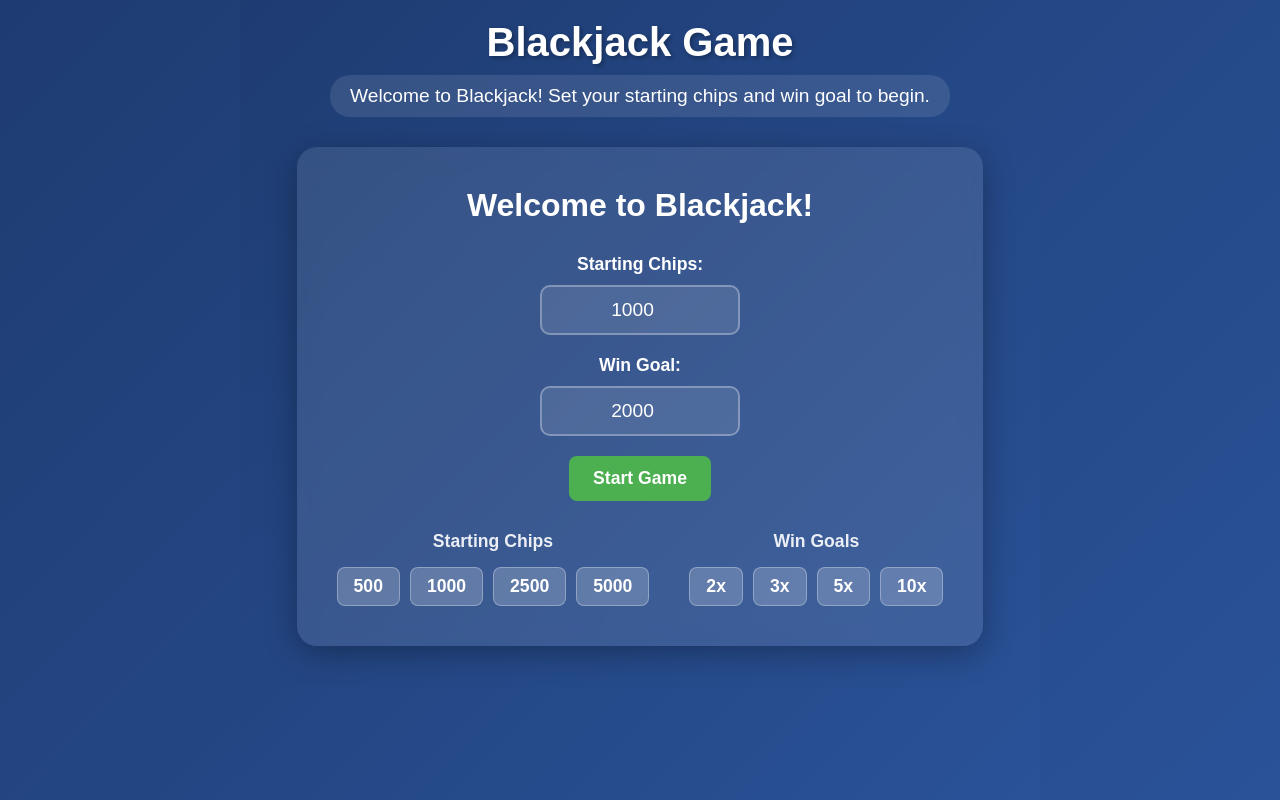
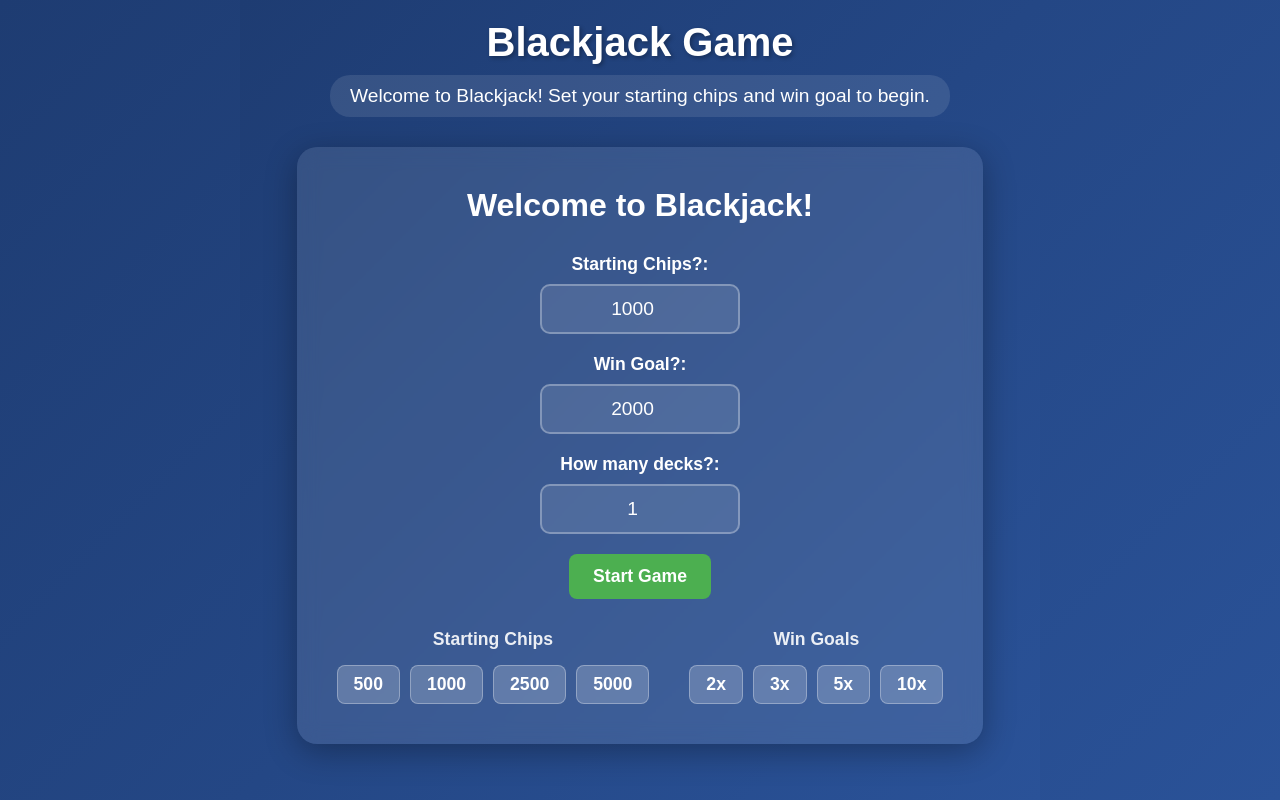
Before and after one commit to jonas-mortensen-01/Blackjack, a Vue app: page / in a window 1280 px wide. Built offline with nearby package versions, Linux system fonts and the light colour scheme.

Commit message:
- Changed the way the deck is shuffled to hit a cut index before reshuffling
- Added card counting
- Added new field for quantity of decks to play with
- Added info tips to configurable fields in setup

```diff
--- a/components/BlackjackGame.vue
+++ b/components/BlackjackGame.vue
@@ -11,7 +11,7 @@
         <h2>Welcome to Blackjack!</h2>
         <div class="chip-setup">
           <div class="setup-group">
-            <label for="startingChips">Starting Chips:</label>
+            <label for="startingChips" class="startingChipsLabel">Starting Chips<div class="info-bubble">?<div class="info-bubble-menu" style="max-width: 50%">Target chips to achieve before winning the game</div></div>:</label>
             <input
               id="startingChips"
               v-model.number="setupChips"
@@ -23,7 +23,7 @@
             />
           </div>
           <div class="setup-group">
-            <label for="targetChips">Win Goal:</label>
+            <label for="targetChips" class="targetChipsLabel">Win Goal<div class="info-bubble">?<div class="info-bubble-menu" style="max-width: 50%">Target chips to achieve before winning the game</div></div>:</label>
             <input
               id="targetChips"
               v-model.number="setupTarget"
@@ -32,6 +32,20 @@
               max="50000"
               step="100"
               class="chip-input"
+            />
+          </div>
+          <div class="setup-group">
+            <label for="numDeck" class="numDeckLabel">
+              How many decks <div class="info-bubble">?<div class="info-bubble-menu" style="max-width: 50%">This will increase the amount of decks played with making it harder to count cards</div></div>:
+            </label>
+            <input
+              id="numDeck"
+              v-model.number="setupNumDeck"
+              type="number"
+              min="1"
+              max="10"
+              step="1"
+              class="num-deck-input"
             />
           </div>
           <button @click="startGame" class="btn btn-primary" :disabled="!isValidSetup">
@@ -216,7 +230,7 @@ const {
   minBet,
 
   // Actions
-  setStartingChips,
+  startSetup,
   placeBet,
   hit,
   stand,
@@ -229,6 +243,7 @@ const {
 // Local reactive data for UI
 const setupChips = ref(1000);
 const setupTarget = ref(2000);
+const setupNumDeck = ref(1);
 const betAmount = ref(10);
 
 // Computed properties for validation
@@ -247,7 +262,7 @@ const isValidSetup = computed(() => {
 // Methods
 function startGame() {
   if (isValidSetup.value) {
-    setStartingChips(setupChips.value, setupTarget.value);
+    startSetup(setupChips.value, setupTarget.value, setupNumDeck.value);
   }
 }
 
@@ -265,6 +280,34 @@ function updateTargetMin() {
 </script>
 
 <style scoped>
+.info-bubble {
+  display: flex;
+  flex-direction: column;
+  gap: 20px;
+  align-items: center;
+  margin-bottom: 30px;
+}
+
+.info-bubble:hover {
+  text-decoration: underline;
+  cursor: pointer;
+}
+
+.info-bubble-menu {
+  display: none;
+  background: linear-gradient(135deg, #1e3c72, #2a5298);
+  border: 2px solid rgba(255, 255, 255, 0.3);
+  border-radius: 10px;
+  padding: 10px;
+  position: absolute;
+  transform: translateY(-100%);
+}
+
+.info-bubble:hover .info-bubble-menu {
+  display: block;
+  cursor: pointer;
+}
+
 .blackjack-game {
   max-width: 800px;
   margin: 0 auto;
@@ -419,7 +462,7 @@ function updateTargetMin() {
   font-weight: bold;
 }
 
-.chip-input {
+.chip-input, .num-deck-input {
   padding: 12px 20px;
   font-size: 1.2rem;
   border: 2px solid rgba(255, 255, 255, 0.3);
@@ -577,6 +620,11 @@ function updateTargetMin() {
   font-size: 1rem;
 }
 
+.numDeckLabel, .targetChipsLabel, .startingChipsLabel {
+  display: flex;
+  height: 20px;
+}
+
 /* Card animations */
 .card-dealing {
   animation: cardSlideIn 0.6s ease-out;
--- a/composables/useBlackjack.ts
+++ b/composables/useBlackjack.ts
@@ -29,6 +29,10 @@ export function useBlackjack() {
   const startingChips = ref<number>(1000);
   const targetChips = ref<number>(2000);
   const hasDoubledDown = ref(false);
+  const cutPercent = ref<number>(.90);
+  const cutIndex = ref<number>(0);
+  const numDeck = ref<number>(1);
+  const shuffleAfterRound = ref<boolean>(true);
 
   // Initial hand setup
   const playerHandValue = computed(() => calculateHandValue(playerHand.value));
@@ -72,9 +76,10 @@ export function useBlackjack() {
   const isDealerBust = computed(() => dealerHandValue.value.value > 21);
 
   // Initializes the starting values for chips target chips and starts the betting
-  function setStartingChips(amount: number, target: number) {
+  function startSetup(amount: number, target: number, deckNumber: number = 1) {
     startingChips.value = amount;
     targetChips.value = target;
+    numDeck.value = deckNumber;
     chips.value = amount;
     phase.value = 'betting';
     gameMessage.value = `You have ${chips.value} chips. Goal: ${target}. Place your bet to start!`;
@@ -99,7 +104,12 @@ export function useBlackjack() {
 
   // Initializes the game by shuffling and dealing the cards
   function initializeGame() {
-    deck.value = shuffleDeck(createDeck());
+    if (shuffleAfterRound.value == true) {
+      deck.value = shuffleDeck(createDeck(numDeck.value));
+      cutIndex.value = Math.floor(deck.value.length * cutPercent.value);
+      shuffleAfterRound.value = false;
+    }
+
     playerHand.value = [];
     dealerHand.value = [];
     phase.value = 'dealing';
@@ -318,6 +328,11 @@ export function useBlackjack() {
     } else {
       gameMessage.value += ` Chips: ${chips.value} / Goal: ${targetChips.value}`;
     }
+
+    if (deck.value.length <= cutIndex.value) {
+      shuffleAfterRound.value = true;
+      gameMessage.value += `Cut card reached! Reshuffling deck after round`;
+    }
   }
 
   // Split implementation / Not made yet
@@ -377,7 +392,7 @@ export function useBlackjack() {
     isDealerBust,
 
     // Actions
-    setStartingChips,
+    startSetup,
     placeBet,
     initializeGame,
     hit,
--- a/utils/deck.ts
+++ b/utils/deck.ts
@@ -5,13 +5,14 @@ import type { Card, Suit, CardValue } from '../types/Card';
 // this will need conversion later for other operations.
 // An image is not needed here since the frontend functionality allows for missing assets
 // which will make it use an alternative hard coded card front with lower detail.
-export function createDeck(): Card[] {
+export function createDeck(numDecks: number): Card[] {
   const suits: Suit[] = ['hearts', 'diamonds', 'clubs', 'spades'];
   const values: CardValue[] = ['A', '2', '3', '4', '5', '6', '7', '8', '9', '10', 'J', 'Q', 'K'];
 
   const deck: Card[] = [];
 
   // For each suit create a card of each value
+  for (let d = 0; d < numDecks; d++) {
     for (const suit of suits) {
       for (const value of values) {
         deck.push({
@@ -19,6 +20,7 @@ export function createDeck(): Card[] {
           value,
           image: `dist/assets/${suit}_${value}.png`
         });
+      }
     }
   }
 
```
Lines whose indentation alone changed are shown as unchanged.
